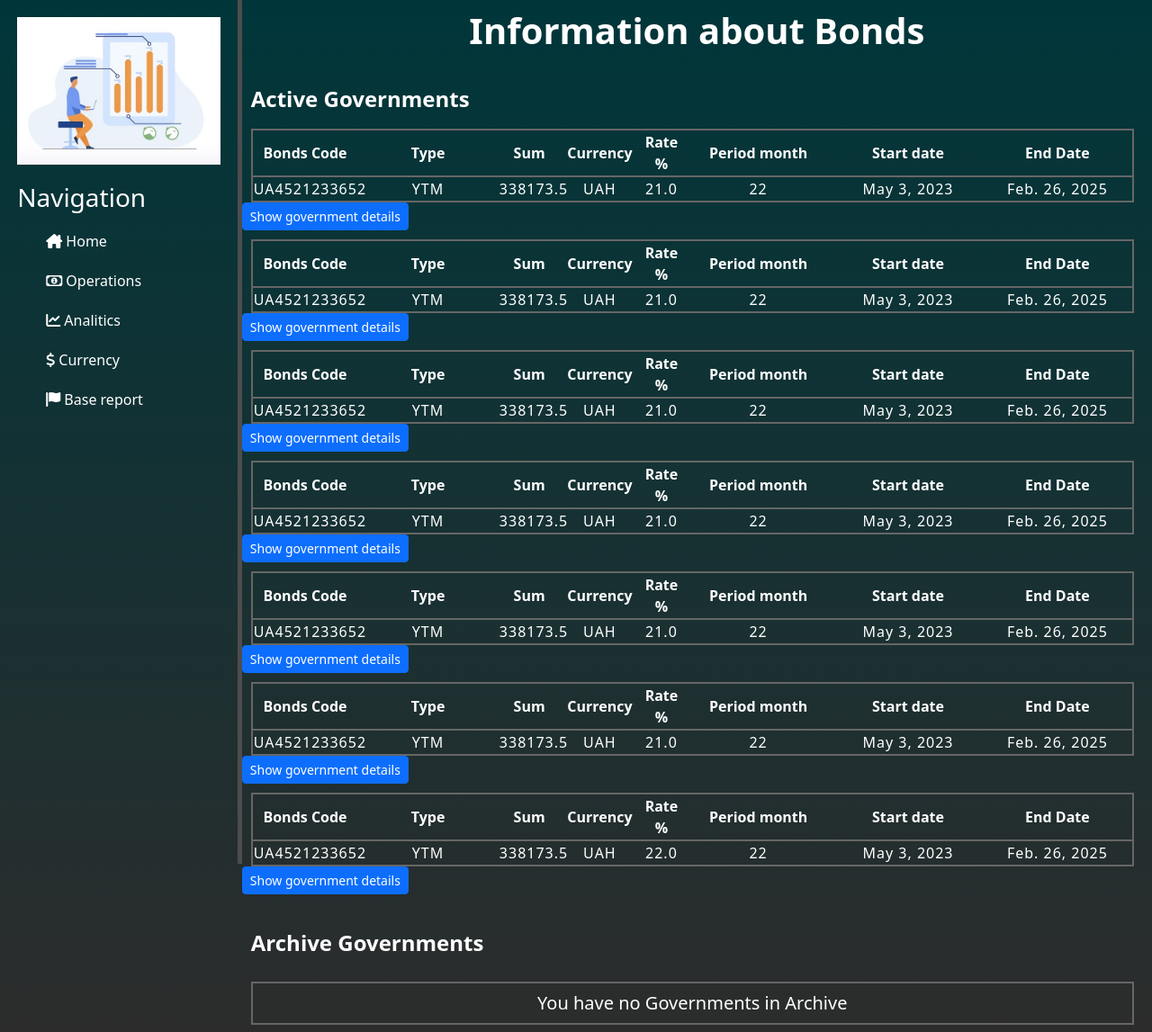
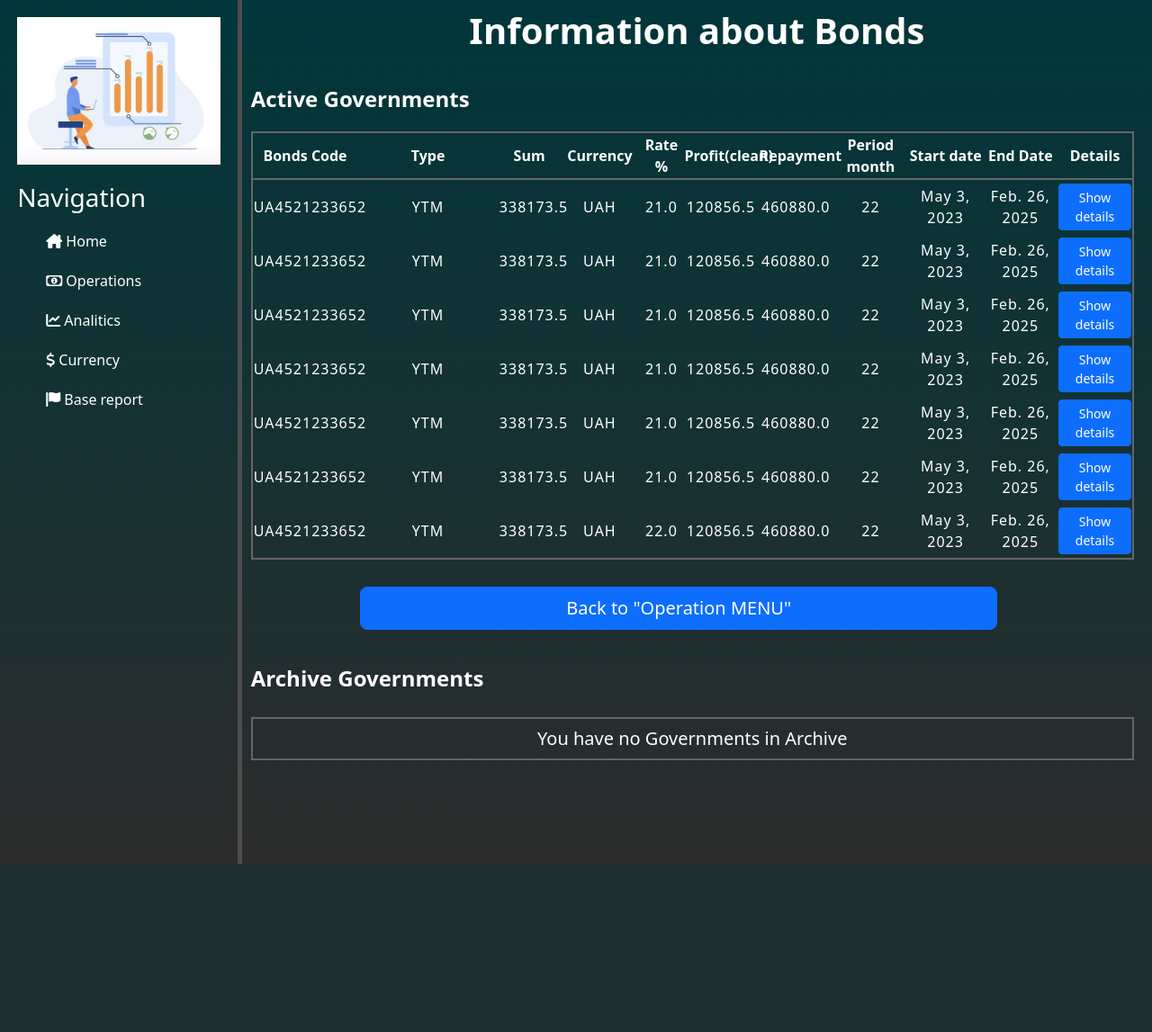
Before and after one commit to MomontD/TestDjango, a Django app: page /governments/general_information_on_governments in a window 1280 px wide. Shown: the whole page at 90% size. After the commit the page ends 960 px from the top, so only its background shows below. Run offline with Django 4.2, Linux system fonts and the light colour scheme; data comes from the database, SQL or seed files in the repository; both versions use the stored data as it was after the commit.

```diff
--- a/governments/models.py
+++ b/governments/models.py
@@ -51,9 +51,11 @@ class GovernmentExtendedIndicators(models.Model):
     class Meta:
         db_table = 'governments_extended_indicators'
 
-    current_rate = models.FloatField()            # Фактичний %  = (Загальна сума виплат - суму вкладу ОВДП + дохід/збиток від вартості купону)
+    # Фактичний %  = (Загальна сума виплат - суму вкладу ОВДП + дохід/збиток від вартості купону)
+    current_rate = models.FloatField()
     bonds_nominal_profit = models.FloatField()    # Номінальний дохід
-    bonds_income = models.FloatField()            # Фактичний дохід ОВДП (брудний , без витрат і дод. доходу від купонів)
+    # Прибуток(чистий) = (Загальна сума виплат - суму вкладу ОВДП - витрати + дохід/збиток від вартості купону)
+    bonds_income = models.FloatField()
     coupons_cost_difference = models.FloatField() # Різниця вартості купонів між номінальною і фактичною.
     coupons_profit = models.FloatField()          # Купонний дохід/збиток
     government = models.ForeignKey(Governments, on_delete=models.CASCADE,
--- a/governments/static/governments/css/add_schedule.css
+++ b/governments/static/governments/css/add_schedule.css
@@ -34,7 +70,7 @@
     margin-top: 45px;
 }
 
-.btn-schedule-back-gov {
+.btn-schedule-back-details {
     margin-left: 10px;
     width: 60%;
     margin-top: 1%;
--- a/governments/static/governments/css/general_information_governments.css
+++ b/governments/static/governments/css/general_information_governments.css
@@ -13,6 +13,14 @@
     margin-top: 4px;
 }
 
-.btn-add-schedule {
-    margin-bottom: 6px;
+.block_active_governments {
+    display: flex;
+    flex-direction: row;
 }
+
+.btn-show-details {
+    /*width: 2%;*/
+    /*height: 3%;*/
+    margin-top: 3px;
+    margin-bottom: 3px;
+}
--- a/governments/static/governments/css/government_details.css
+++ b/governments/static/governments/css/government_details.css
@@ -2,3 +2,9 @@
     margin-left: 13%;
     margin-top: 3%;
 }
+
+.btn-schedule-back-gov {
+    margin-left: 13%;
+    width: 70%;
+    margin-top: 3%;
+}
--- a/governments/templates/governments/general_information_on_governments.html
+++ b/governments/templates/governments/general_information_on_governments.html
@@ -14,8 +14,7 @@
         </div>
 
         {% if active_governments %}
-            {% for bond in active_governments %}
-                <div class="block_active_deposits">
+            <div class="block_active_governments">
                 <table class="table_for_deposits">
                     <tr>
                         <th> Bonds Code </th>
@@ -23,29 +22,38 @@
                         <th> Sum </th>
                         <th> Currency </th>
                         <th> Rate % </th>
+                        <th> Profit(clean) </th>
+                        <th> Repayment </th>
                         <th> Period month </th>
                         <th> Start date </th>
                         <th> End Date </th>
+                        <th> Details </th>
                     </tr>
+                    {% for bond in active_governments %}
                         <tr>
-                            <td>{{ bond.name }}</td>
-                            <td>{{ bond.type_gv }}</td>
-                            <td>{{ bond.sum }} </td>
-                            <td>{{ bond.currency }} </td>
-                            <td>{{ bond.rate }} </td>
-                            <td>{{ bond.period }} </td>
-                            <td>{{ bond.start_date }} </td>
-                            <td>{{ bond.end_date }} </td>
+                            <td> {{ bond.name }}    </td>
+                            <td> {{ bond.type_gv }} </td>
+                            <td> {{ bond.sum }}     </td>
+                            <td> {{ bond.currency }} </td>
+                            <td> {{ bond.rate }}     </td>
+                            {% for indicator in bond.governments_extended_indicators.all %}
+                                <td> {{ indicator.bonds_income }}   </td>
+                            {% endfor %}
+                            <td> {{ bond.bonds_repayment_nominal }} </td>
+                            <td> {{ bond.period }}     </td>
+                            <td> {{ bond.start_date }} </td>
+                            <td> {{ bond.end_date }}   </td>
+                            <td> <button type="button" class="btn btn-primary btn-sm btn-show-details"
+                                         onclick="window.location.href =
+                                                 '{% url 'government_details' government_id=bond.id %}'"> Show details
+                                  </button>
+                            </td>
+
                         </tr>
+                    {% endfor %}
                 </table>
             </div>
-                <div>
-                    <button type="button" class="btn btn-primary btn-sm btn-show-details"
-                        onclick="window.location.href ='{% url 'government_details' government_id=bond.id %}'"> Show government details
-                    </button>
-                </div>
 
-            {% endfor %}
         {% else %}
             <div class="block_empty_deposits">
                 <h4><b> Active Governments </b></h4>
@@ -53,10 +61,15 @@
             </div>
         {% endif %}
 
+        <div class="div_buttons_add_schedule">
+            <button type="submit" name="submit_and_redirect" class="btn btn-primary btn-lg btn-schedule-back-gov"
+                    onclick="window.location.href ='{% url 'operations' %}'"> Back to "Operation MENU"
+            </button>
+        </div>
 
         {% if archive_governments %}
             {% for bond in archive_governments %}
-                <div class="block_information_about_deposits">
+                <div class="block_information_about_governments">
                     <div class="block_active_deposits">
                         <table class="table_for_deposits">
                             <tr>
--- a/governments/views.py
+++ b/governments/views.py
@@ -15,7 +15,7 @@ def add_government(request):
         form = add_governmentForm(request.POST)
         if form.is_valid():
             form.save()
-            return redirect('operations')
+            return redirect('general_information_on_governments')
         else:
             error = 'Data not accepted! Invalid data in form!'
 
@@ -62,15 +62,22 @@ def add_schedule(request, government_id):
                 form.save()
                 return redirect('add_schedule', government_id=government_id)
 
-        # # Якщо ми нажали кнопку name="submit_and_redirect" повертаємось на сторінку з відобрж. ОВДП
-        elif 'submit_and_redirect' in request.POST:
-            return redirect('general_information_on_governments')
+        # Відміна видалення графіку оплат
+        if 'cencel-delete-payments-schedule' in request.POST:
+            return redirect('add_schedule', government_id=government_id)
+
+        # Видалення графіку оплат конкретного ОВДП
+        if 'btn-confirm-delete-payments-schedule' in request.POST:
+            # government_payments = PaymentSchedule.objects.filter(government_id=government_id)
+            # government_payments.delete()
+            PaymentSchedule.objects.filter(government_id=government_id).delete()
 
     data_payment_schedule = PaymentSchedule.objects.filter(government_id=government_id)
+    government = Governments.objects.get(id=government_id)
     form = AddPaymentSchedule()
     data = {
         'form': form,
-        'government_id': id,
+        'government': government,
         'data_payment_schedule': data_payment_schedule,
     }
 
--- a/operations/static/operations/css/operations.css
+++ b/operations/static/operations/css/operations.css
@@ -73,7 +73,7 @@ span {
 .table_for_deposits {
     table-layout: fixed;
     margin-left: 10px;
-    margin-top: 10px;
+    margin-top: 13px;
     margin-right: 10px;
     width: 97%;
     /*border-collapse: collapse;*/
```
Also changed, not shown: other parts of governments/static/governments/css/add_schedule.css (+36 -0 lines), governments/templates/governments/add_schedule.html (+31 -17 lines), governments/templates/governments/government_details.html (+11 -4 lines), db.sqlite3. Lines whose indentation alone changed are shown as unchanged.
